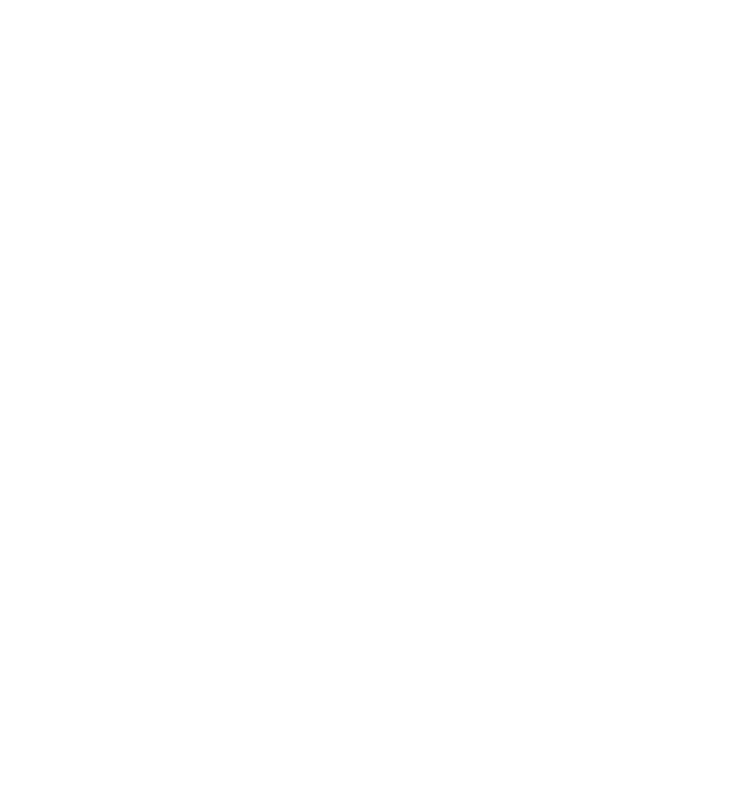
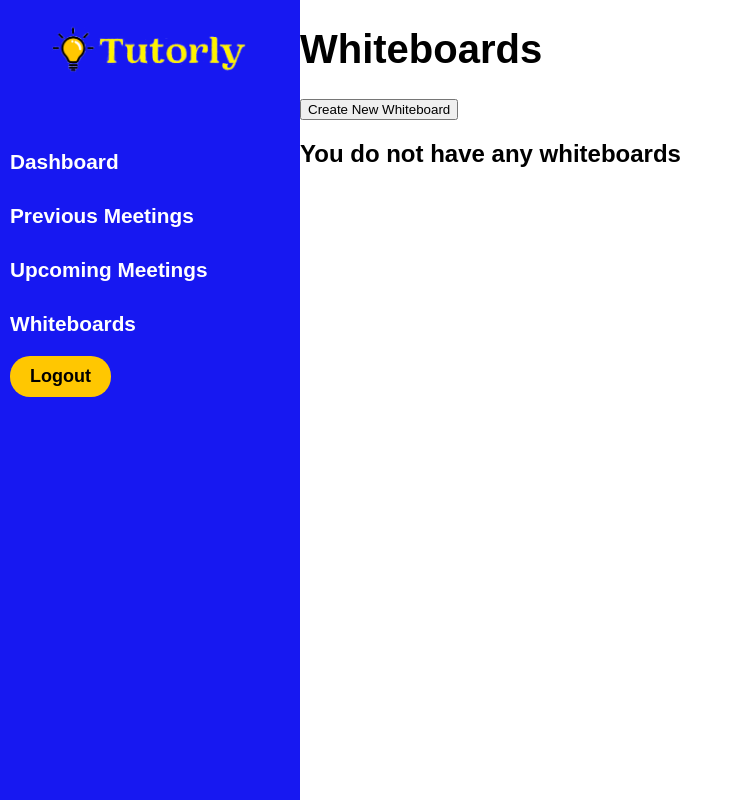
Before and after one commit to Awaish-prog/tutorly-zoom-meeting-frontend, a React (Create React App) app: page /whiteboards in a window 1280 px wide. Before the commit this address had no page. Shown: the whole page, without its empty margins (0-733 px from the left). Built offline with nearby package versions, Linux system fonts and the light colour scheme.

Commit message:
Added Whiteboards

```diff
--- a/src/App.js
+++ b/src/App.js
@@ -6,6 +6,7 @@
 import Dashboard from "./Routes/Dashboard";
 import CheckStudentId from "./Routes/CheckStudentId";
 import DashboardTutor from "./Routes/DashboardTutor";
+import WhiteBoards from "./Routes/WhiteBoards";
 
 function App() {
   return (
@@ -17,6 +18,7 @@
       <Route path="/meetingDetails" element = {<MeetingDeatils />} />
       <Route path="/checkLoginId" element = {<CheckStudentId />} />
       <Route path="/dashboardTutor" element = {<DashboardTutor />} />
+      <Route path="/whiteboards" element = {<WhiteBoards />} />
     </Routes>
   );
 }
--- /dev/null
+++ b/src/CSS/WhiteBoards.css
@@ -0,0 +1,3 @@
+.whiteBoards {
+    display: flex;
+}
--- a/src/Components/Menu.js
+++ b/src/Components/Menu.js
@@ -31,6 +31,7 @@
                 <Link className="link" to="/dashboard"><li>Dashboard</li></Link>
                 <Link className="link" to="/previousMeetings"><li>Previous Meetings</li></Link>
                 <Link className="link" to="/upcomingMeetings"><li>Upcoming Meetings</li></Link>
+                <Link className="link" to="/whiteboards"><li>Whiteboards</li></Link>
                 {
                     (email === "awaish@tutorly.com" ||
                     email === "awaish@mytutorly.com" ||
--- a/src/Routes/Dashboard.js
+++ b/src/Routes/Dashboard.js
@@ -24,12 +24,12 @@
     const email = localStorage.getItem("email")
 
     async function getDashboardData(){
-        const dashboardData = await getDashboardDatafromServer(email)
-        dashboardData.status === 200 && setDashboardData(dashboardData)
-        setShowLoader(false)
-        const response1 = await getUpcomingMeetings(email, role, 50)
-        response1.status === 200 && setDashboardUpcomingMeetings(response1.meetings)
-        setMeetingLoader(false)
+        // const dashboardData = await getDashboardDatafromServer(email)
+        // dashboardData.status === 200 && setDashboardData(dashboardData)
+        // setShowLoader(false)
+        // const response1 = await getUpcomingMeetings(email, role, 50)
+        // response1.status === 200 && setDashboardUpcomingMeetings(response1.meetings)
+        // setMeetingLoader(false)
     }
 
     function gotoStudentData(student){
--- /dev/null
+++ b/src/Routes/WhiteBoards.js
@@ -0,0 +1,74 @@
+import { useState } from "react";
+import Menu from "../Components/Menu";
+import "../CSS/WhiteBoards.css"
+import Dialog from '@mui/material/Dialog';
+import Button from '@mui/material/Button';
+import TextField from '@mui/material/TextField';
+import DialogActions from '@mui/material/DialogActions';
+import DialogContent from '@mui/material/DialogContent';
+import DialogContentText from '@mui/material/DialogContentText';
+import DialogTitle from '@mui/material/DialogTitle';
+import CryptoJS from 'crypto-js';
+
+
+export default function WhiteBoards(){
+
+    const [ whiteboards, setWhiteBoards ] = useState([])
+
+    const [open, setOpen] = useState(false);
+    const [ studentEmail, setStudentEmail ] = useState("")
+
+    const handleClickOpen = () => {
+        setOpen(true);
+    };
+
+    const handleClose = () => {
+        setOpen(false);
+    };
+
+    const handleSkip = () => {
+        // const newWindow = window.open('http://localhost:4005/joinWhiteboard', '_blank');
+        // newWindow.opener = null;
+    }
+
+    const handleCreate = () => {
+
+    }
+
+    const handleStudentEmail = (e) => {
+        setStudentEmail(e.target.value)
+    }
+
+    return (
+        <div className = "whiteBoards">
+            <Dialog open = {open}>
+                <DialogTitle>Subscribe</DialogTitle>
+                <DialogContent>
+                    <DialogContentText>
+                        Enter Student's Email
+                    </DialogContentText>
+                    <TextField autoFocus margin="dense" id="name" label="Email Address" type="email" fullWidth variant="standard" value={studentEmail} onChange={handleStudentEmail} />
+                </DialogContent>
+                <DialogActions>
+                    <Button onClick={handleSkip}>Create without student's email</Button>
+                    <Button onClick={handleClose}>Cancel</Button>
+                    <Button onClick={handleCreate}>Create</Button>
+                </DialogActions>
+            </Dialog>
+
+            <Menu />
+            <div>
+            <h1>Whiteboards</h1>
+            <button onClick={handleClickOpen}>Create New Whiteboard</button>
+            {
+                whiteboards.length ?
+                whiteboards.map((whiteboard, index) => {
+                    return <p>whiteboard</p>
+                })
+                :
+                <h2>You do not have any whiteboards</h2>
+            }
+            </div>
+        </div>
+    )
+}
--- a/src/apiCalls/apiCalls.js
+++ b/src/apiCalls/apiCalls.js
@@ -1,4 +1,4 @@
-const url = "/"
+const url = "http://localhost:4005/"
 
 async function getPreviousMeetings(email, role, number){
     const token = localStorage.getItem("token")
```
